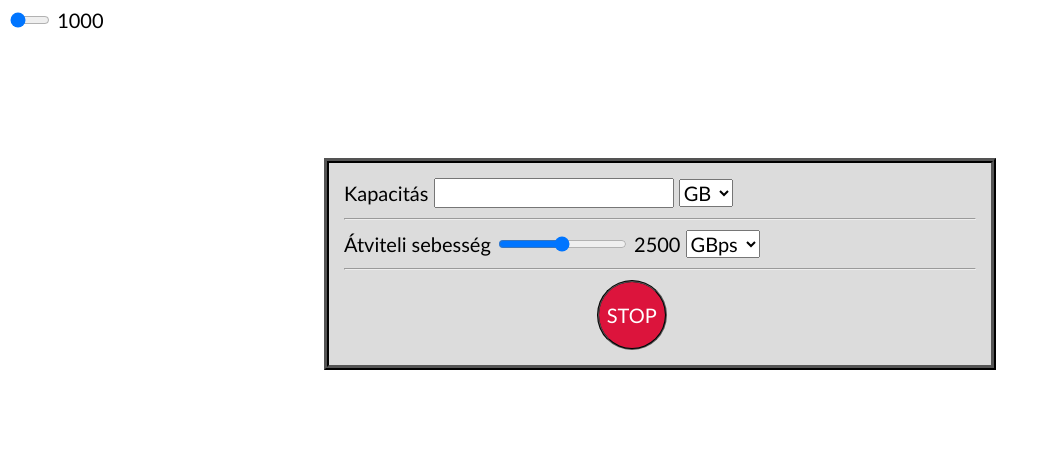
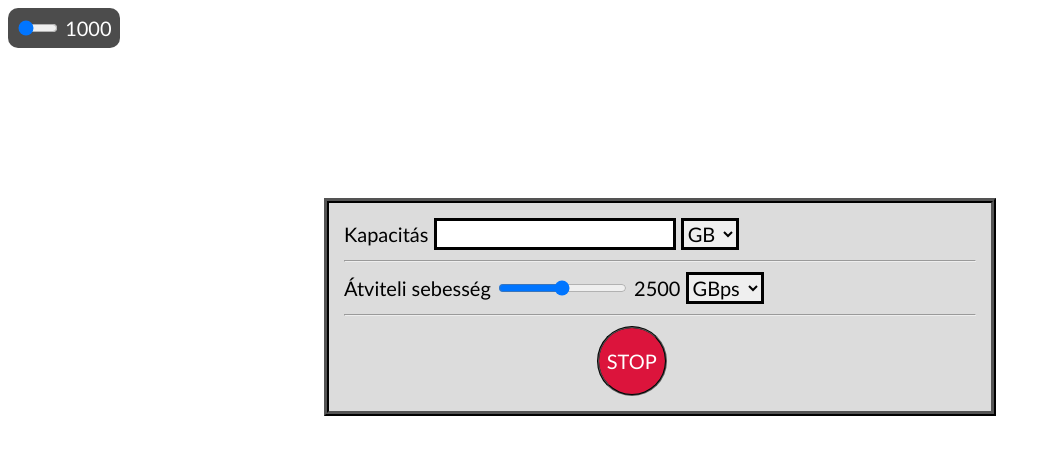
Before and after one commit to Joj007/Hattertar, a plain HTML site: page Háttértár/index.html in a window 1280 px wide. Shown: the whole page, without its empty margins (0-1051 px from the left). Drawn offline with Linux system fonts and the light colour scheme.

Commit message:
Add files via upload

```diff
--- a/Háttértár/index.html
+++ b/Háttértár/index.html
@@ -4,12 +4,16 @@
     <meta charset="UTF-8">
     <meta name="viewport" content="width=device-width, initial-scale=1.0">
     <link rel="stylesheet" href="style.css">
+    <link rel="shortcut icon" href="Images/icopn.png" type="image/x-icon">
     <script src="script.js"></script>
     <title>Háttértár</title>
 </head>
 <body>
-    <input onchange="valtoszamValto()" type="range" value="1000" min="1000" max="1024" step="24" id="valtoszam">
-    <label id="valtoszamJelzo" for="valtoszam">1000</label>
+    <div id="valtoszamDIV">
+        <input onchange="valtoszamValto()" type="range" value="1000" min="1000" max="1024" step="24" id="valtoszam">
+        <label id="valtoszamJelzo" for="valtoszam">1000</label>
+    </div>
+
     <br>
     <label id="eredmeny"></label>
     <form>
--- a/Háttértár/script.js
+++ b/Háttértár/script.js
@@ -6,8 +6,7 @@ function szamol(){
     let sebesseg = parseInt(document.getElementById("seb").value);
     let sebessegAtszamolt = document.getElementById("kbps").selected ? sebesseg : document.getElementById("mbps").selected ? sebesseg * valtoSzam : document.getElementById("gbps").selected ? sebesseg * Math.pow(valtoSzam, 2) : sebesseg * Math.pow(valtoSzam, 3);
     let eredmeny = kapacitasAtszamolt / sebessegAtszamolt;
-    document.getElementById("eredmeny").innerHTML = idotValt(eredmeny);
-    //alert(eredmeny)
+    document.getElementById("eredmeny").innerHTML = document.getElementById("kap").value == "" ? "Nincs adat megadva!" : kapacitas > 9999999999 ? "Túl nagy kapacitás!" : eredmeny < 0.5 ? "Kevesebb, mint egy másodperc!" : idotValt(eredmeny);
 }
 
 function idotValt(bemeno){
--- a/Háttértár/style.css
+++ b/Háttértár/style.css
@@ -25,6 +25,7 @@ form{
 body{
     background-image: url(Images/bg.jfif);
     background-size: cover;
+    background-position: 0px -400px;
 }
 
 *{
@@ -45,3 +46,20 @@ form:hover{
     background-color: red;
     transform:scale(1.2)
 }
+
+#valtoszamDIV{
+    background-color: rgba(0, 0, 0, 0.7);
+    color: white;
+    padding: 8px;
+    width: max-content;
+    border-radius: 10px;
+    transition: 0.3s;
+}
+
+#valtoszamDIV:hover{
+    background-color: rgba(0, 0, 0, 1);
+}
+
+select, input[type=number]{
+    border: 3px solid black;
+}
```
Also changed, not shown: Háttértár/Images/icopn.png (added).
